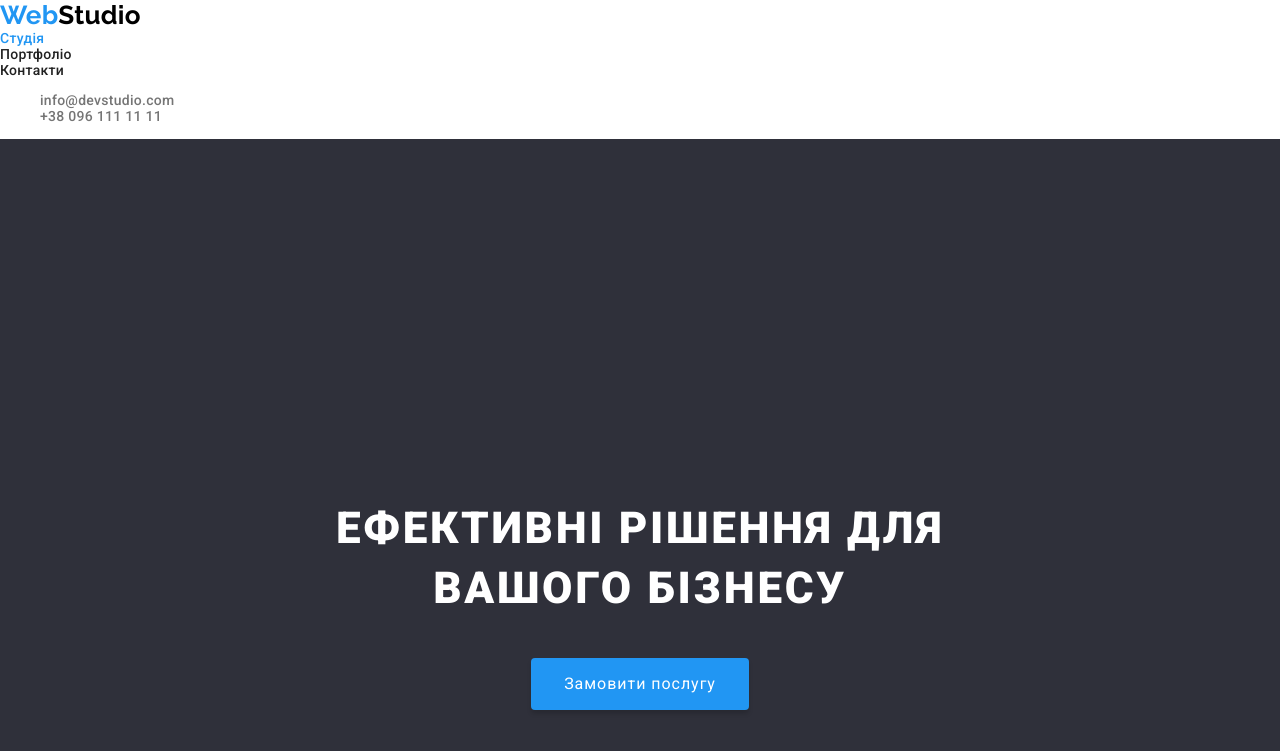
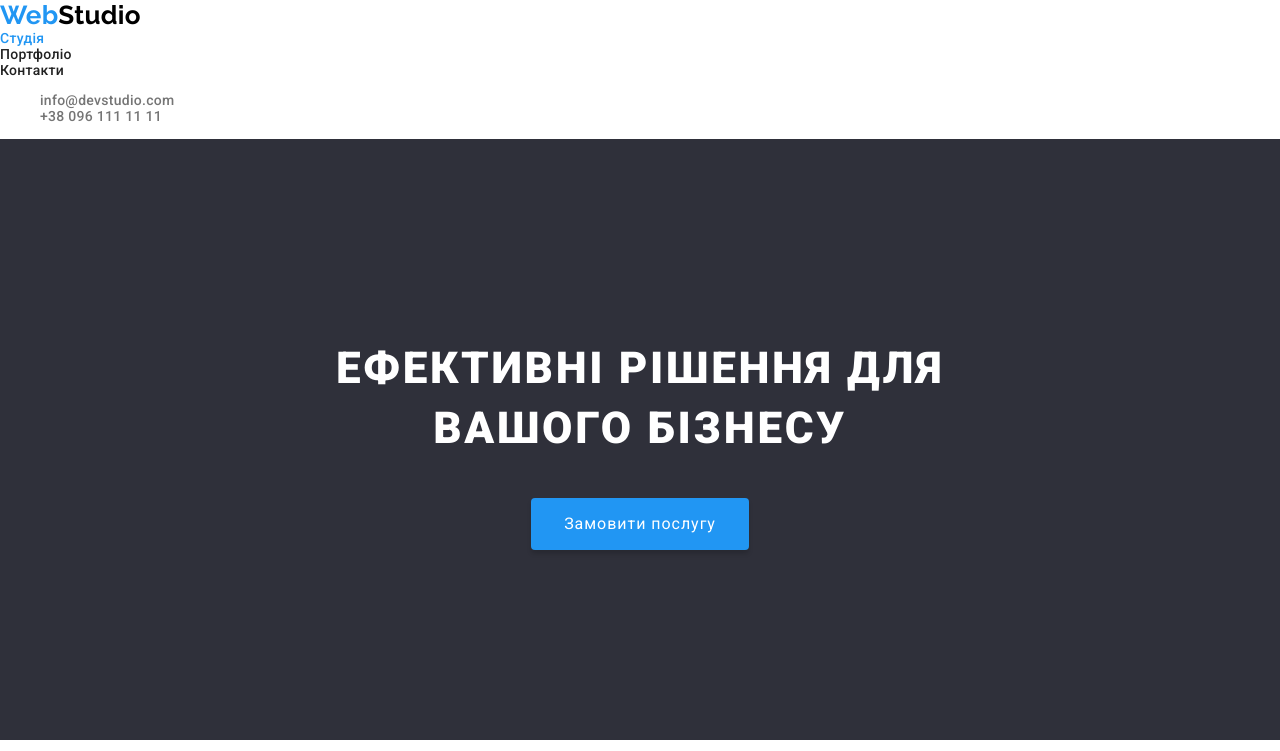
Before and after one commit to alenchik3333/goit-markup-hw-03, a plain HTML site: page index.html in a window 1280 px wide. Shown: the top 751 px of the page. Drawn offline with nearby package versions, Linux system fonts and the light colour scheme.

Commit message:
3 code fix section hero

```diff
--- a/css/styles.css
+++ b/css/styles.css
@@ -101,8 +101,8 @@ a {
 }
 
 .hero-text {
-  padding-top: 360px;
-  margin-bottom: 40px;
+  padding-top: 200px;
+  padding-bottom: 40px;;
   color: var(--accent-text-color);
   font-weight: 900;
   font-size: 44px;
@@ -111,7 +111,7 @@ a {
 }
 
 .hero-button {
-  margin-bottom: 200px;
+  margin-bottom: 190px;
   font-family: inherit;
   font-size: 16px;
   line-height: 1.88;
```
